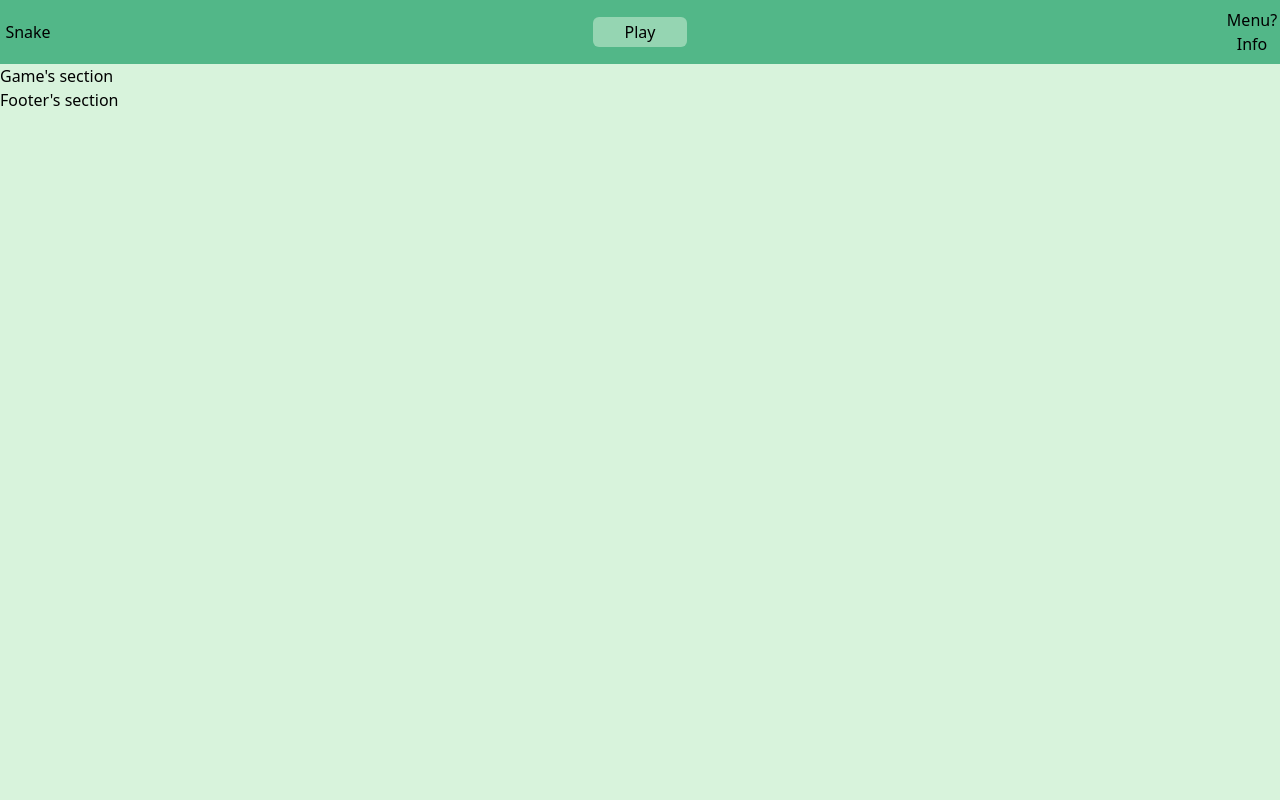
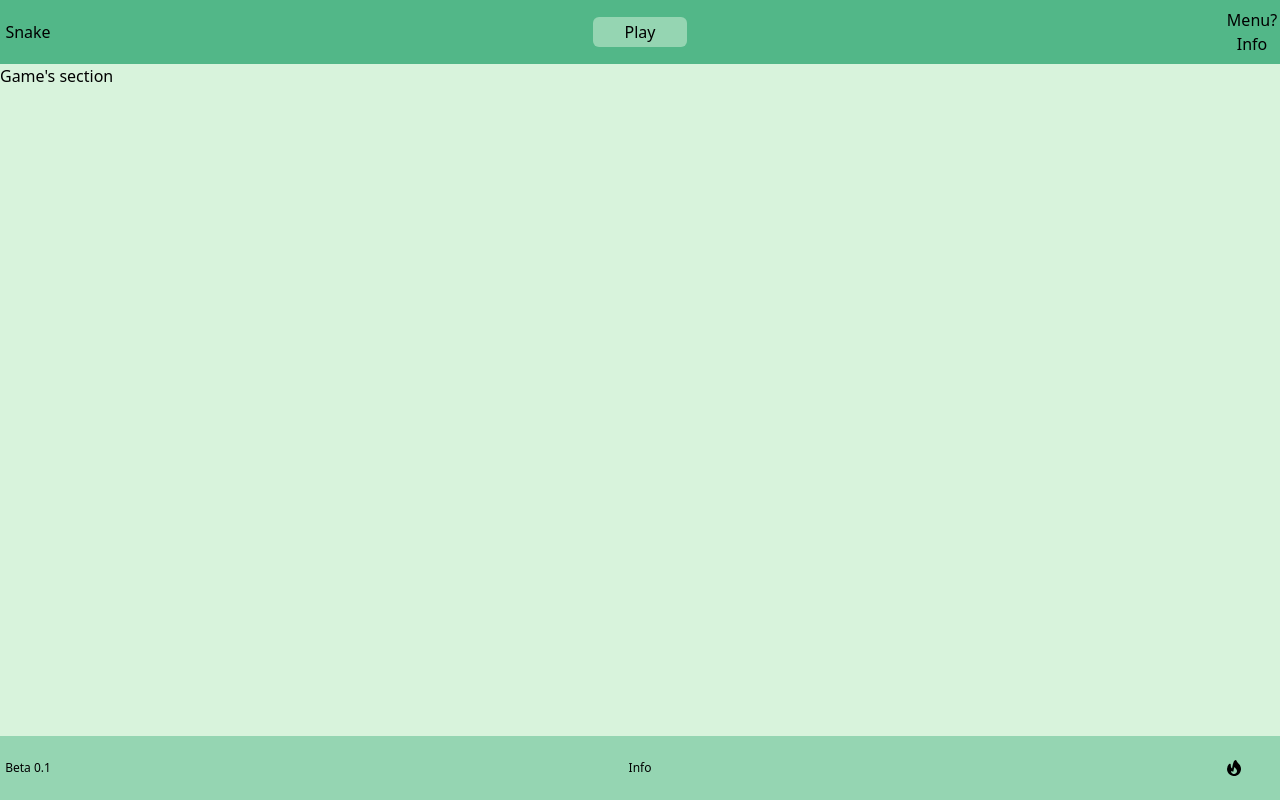
Before and after one commit to MathieuBurnat/snake, a PHP site: page / in a window 1280 px wide. Run offline with PHP 8.4, Linux system fonts and the light colour scheme; some libraries are stand-ins or nearby versions.

Commit message:
Create footer

```diff
--- a/components/footer.php
+++ b/components/footer.php
@@ -1 +1,15 @@
-<h3> Footer's section </h3>
+<div class="flex bottom-0 fixed h-16 bg-secondary-content w-full text-center items-center">
+    <div class="flex-none w-14">
+        <p class="text-xs">Beta 0.1</p>
+    </div>
+    <div class="grow">
+        <p class="text-xs">Info</p>
+    </div>
+    <div class="flex-none w-14">
+        <svg xmlns="http://www.w3.org/2000/svg" class="h-5 w-5" viewBox="0 0 20 20" fill="currentColor">
+            <path fill-rule="evenodd"
+                d="M12.395 2.553a1 1 0 00-1.45-.385c-.345.23-.614.558-.822.88-.214.33-.403.713-.57 1.116-.334.804-.614 1.768-.84 2.734a31.365 31.365 0 00-.613 3.58 2.64 2.64 0 01-.945-1.067c-.328-.68-.398-1.534-.398-2.654A1 1 0 005.05 6.05 6.981 6.981 0 003 11a7 7 0 1011.95-4.95c-.592-.591-.98-.985-1.348-1.467-.363-.476-.724-1.063-1.207-2.03zM12.12 15.12A3 3 0 017 13s.879.5 2.5.5c0-1 .5-4 1.25-4.5.5 1 .786 1.293 1.371 1.879A2.99 2.99 0 0113 13a2.99 2.99 0 01-.879 2.121z"
+                clip-rule="evenodd" />
+        </svg>
+    </div>
+</div>
--- a/components/header.php
+++ b/components/header.php
@@ -1,4 +1,4 @@
-<div class="flex bg-content h-16 text-center align-self items-center">
+<div class="flex bg-main-content h-16 text-center align-self items-center">
     <div class="flex-none w-14">
         Snake
     </div>
--- a/index.php
+++ b/index.php
@@ -11,11 +11,7 @@
 <!-- Include the header -->
 <?php include("./components/header.php"); ?>
 
-<body class="bg-main">
-    <!--h1 class="text-3xl font-bold underline">
-        Sneaky Snake
-    </h1 !-->
-
+<body class="bg-body">
     <!-- Game Content -->
     <?php include("./components/game.php"); ?>
 </body>
--- a/styles/main.css
+++ b/styles/main.css
@@ -1,13 +1,21 @@
 @import "./variables.css";
 
-.bg-main{
+/* Background Body */
+.bg-body{
     background-color: var(--p1);
 }
 
-.bg-content{
+/* Background for important content*/
+.bg-main-content{
     background-color: var(--p5);
 }
 
+/* Background for secondary items */
+.bg-secondary-content{
+    background-color: var(--p3);
+}
+
+/* Default Button */
 .bg-button{
     background-color: var(--p3);
 }
```
